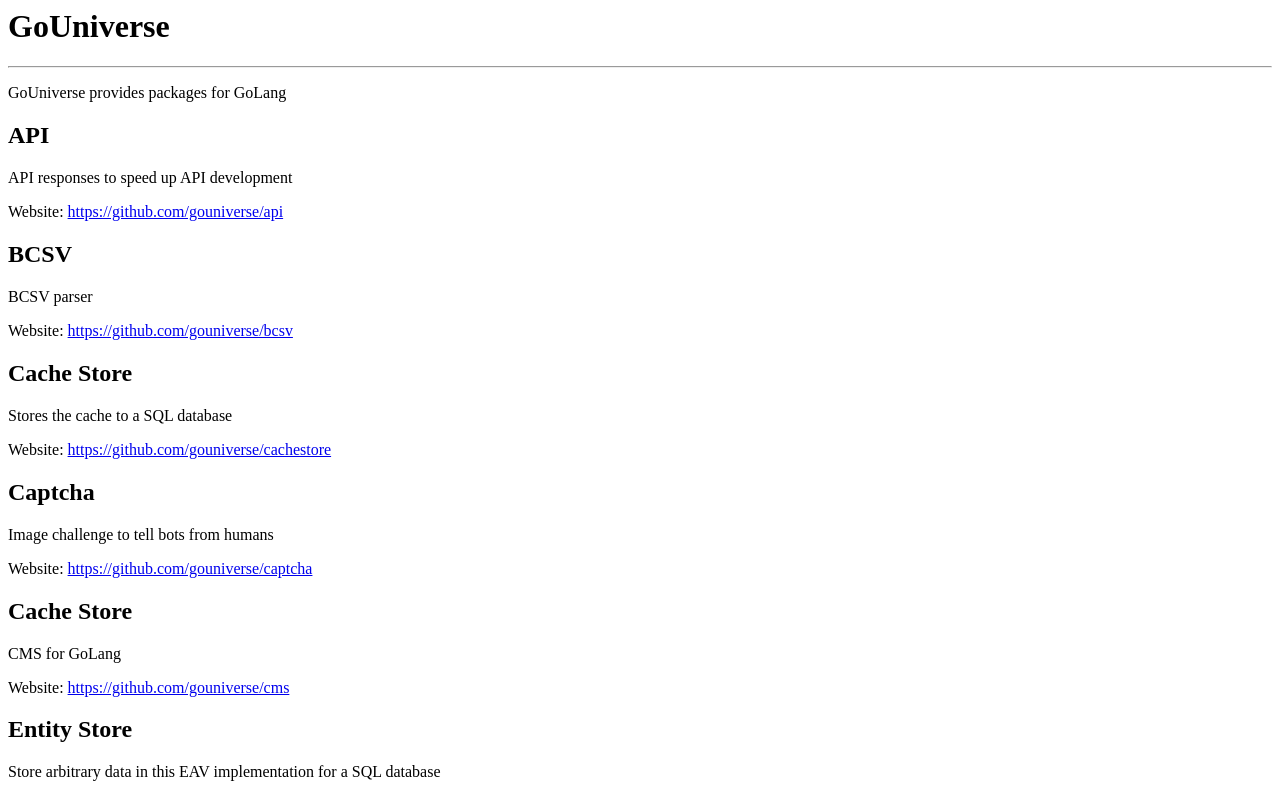
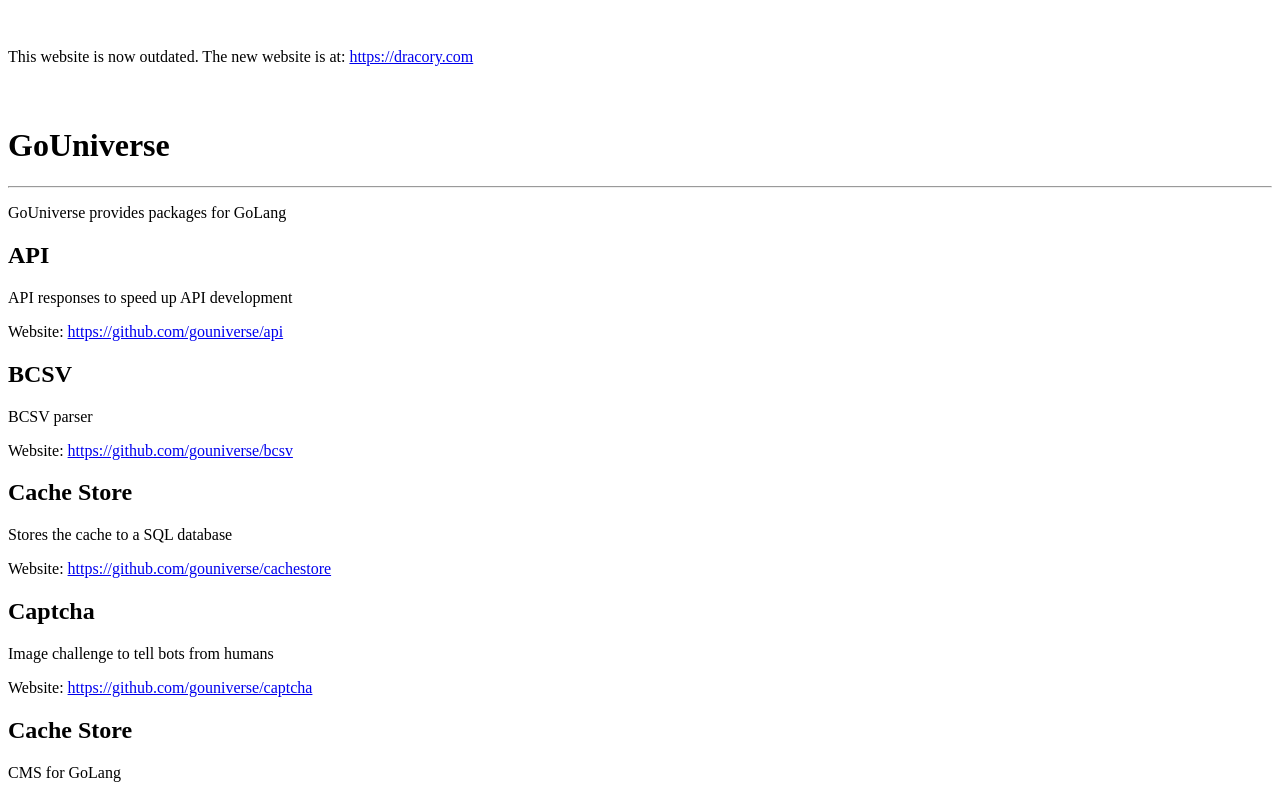
Before and after one commit to gouniverse/gouniverse.github.io, a plain HTML site: page index.html in a window 1280 px wide. Shown: the top 794 px of the page. Drawn offline with Linux system fonts and the light colour scheme.

Commit message:
Update index.html

```diff
--- a/index.html
+++ b/index.html
@@ -1,5 +1,11 @@
 <html>
   <body>
+    <div style="padding-top:40px; padding-bottom:40px;">
+      This website is now outdated.
+
+      The new website is at: <a href="https://dracory.com">https://dracory.com</a>
+    </div>
+
     <h1>
       GoUniverse
     </h1>
```
